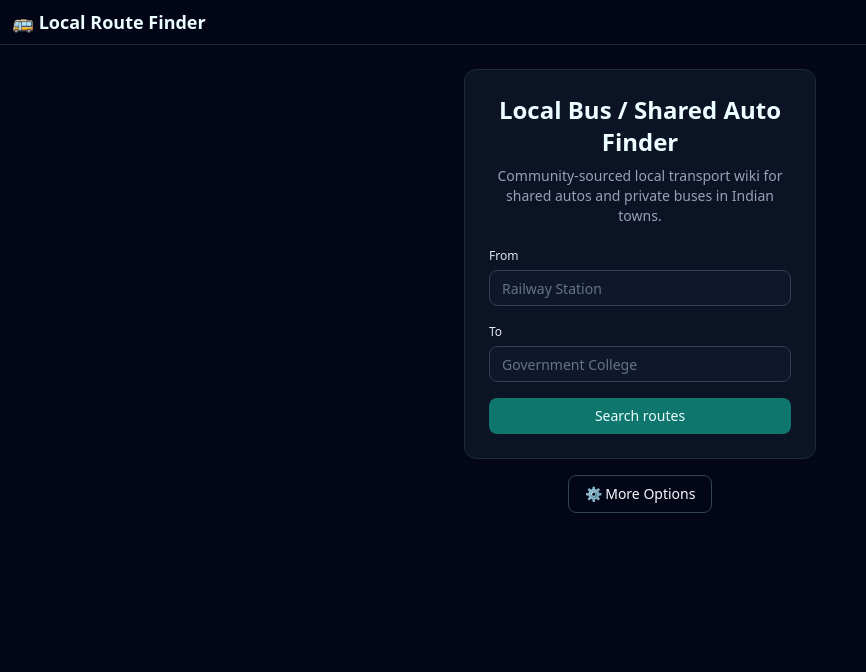
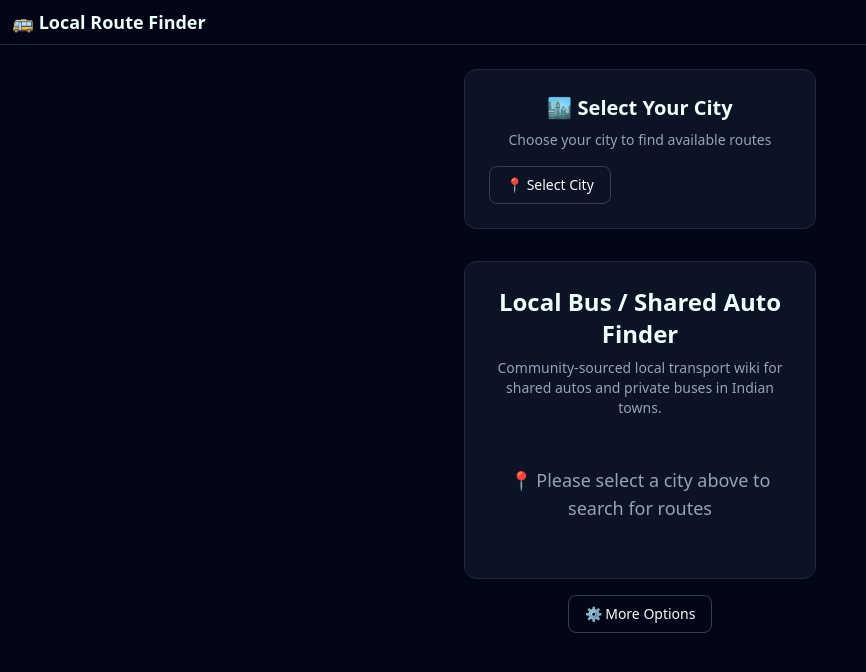
Before and after one commit to subhampaul967/local-route-finder, a Next.js app in the folder frontend/: page / in a window 1280 px wide. Shown: the top 672 px of the page, without its empty margins (0-866 px from the left). Built offline with nearby package versions, Linux system fonts and the light colour scheme.

Commit message:
Enhance city selection - always visible and prominent before route search

```diff
--- a/frontend/app/page.tsx
+++ b/frontend/app/page.tsx
@@ -58,6 +58,22 @@ export default function HomePage() {
   return (
     <SimpleAppShell>
       <main className="mx-auto flex max-w-sm flex-1 flex-col gap-4 px-4 py-6">
+        {/* City Selection - Always Visible */}
+        <Card className="p-6 bg-slate-900/60 mb-4">
+          <div className="text-center mb-4">
+            <h2 className="text-xl font-semibold text-brand-foreground mb-2">
+              🏙️ Select Your City
+            </h2>
+            <p className="text-sm text-slate-400">
+              Choose your city to find available routes
+            </p>
+          </div>
+          <CitySelector
+            currentCity={selectedCity}
+            onCityChange={handleCityChange}
+          />
+        </Card>
+
         <Card className="p-6 bg-slate-900/60">
           <div className="mb-4 text-center">
             <h1 className="text-2xl font-semibold text-brand-foreground">
@@ -68,6 +84,8 @@ export default function HomePage() {
             </p>
           </div>
 
+          {/* Show search form only when city is selected */}
+          {selectedCity ? (
             <SearchForm
               from={from}
               to={to}
@@ -76,6 +94,13 @@ export default function HomePage() {
               onSubmit={handleSubmit}
               showSubmitButton
             />
+          ) : (
+            <div className="text-center py-8">
+              <p className="text-slate-400 text-lg">
+                📍 Please select a city above to search for routes
+              </p>
+            </div>
+          )}
         </Card>
 
         {/* Admin Menu */}
@@ -134,15 +159,7 @@ export default function HomePage() {
           )}
         </div>
 
-        {selectedCity && (
-          <div className="text-center">
-            <CitySelector
-              currentCity={selectedCity}
-              onCityChange={handleCityChange}
-            />
-          </div>
-        )}
-
+        {/* View All Routes Button - Only when city is selected */}
         {selectedCity && (
           <div className="text-center">
             <Button
```
Lines whose indentation alone changed are shown as unchanged.
